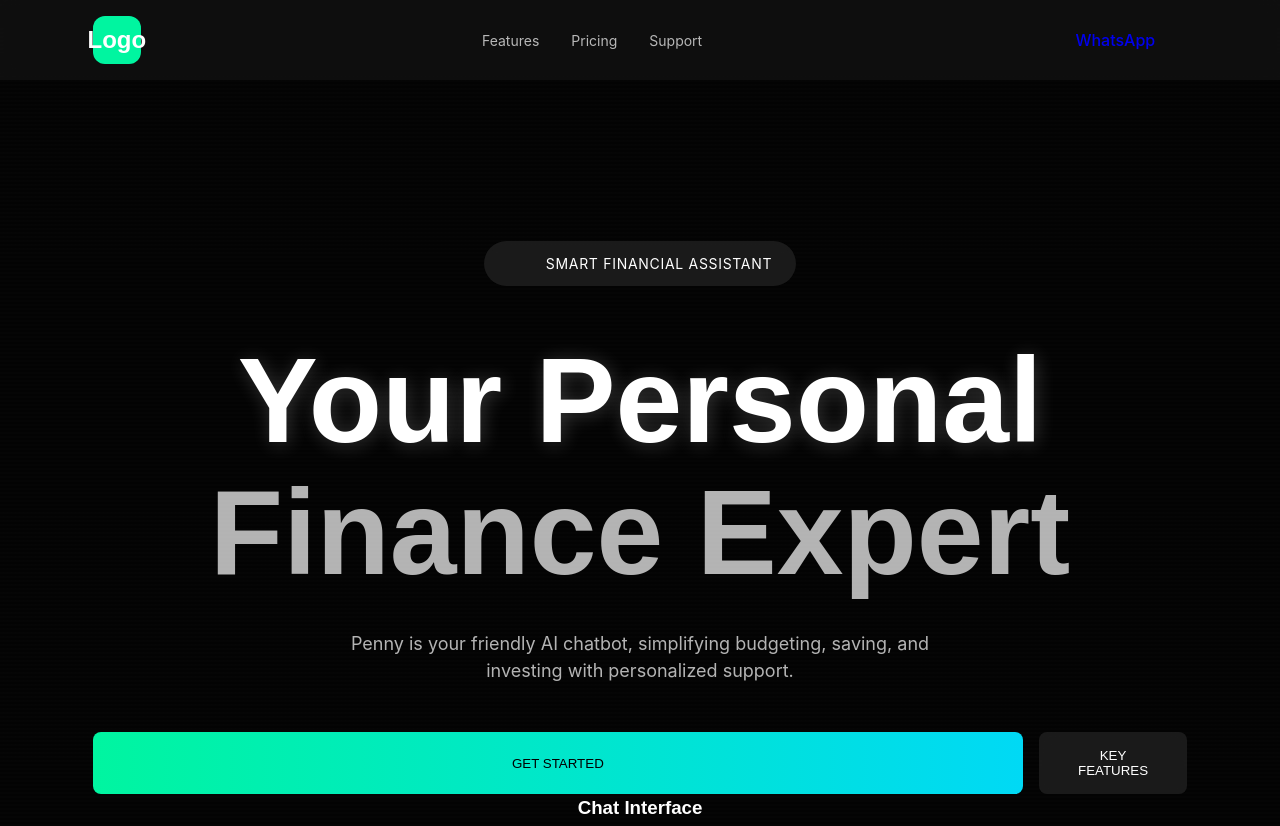
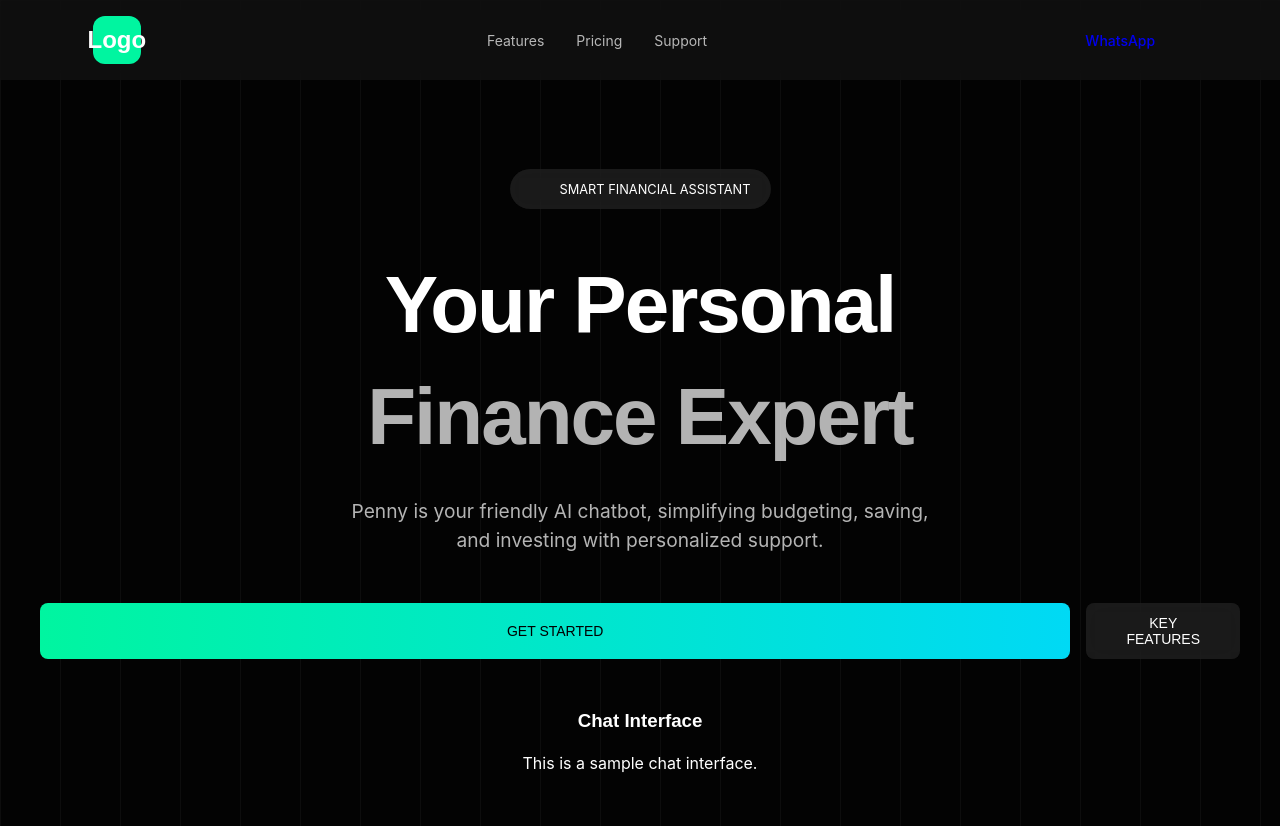
Before and after one commit to rether-io/Site-bolt, a website built with Vite: page index.html in a window 1280 px wide. Shown: the top 826 px of the page. Built offline with nearby package versions, Linux system fonts and the light colour scheme; files whose address does not match are found by name.

Commit message:
Hero section atualizada

```diff
--- a/style.css
+++ b/style.css
@@ -69,75 +69,93 @@ nav {
 }
 
 /* Hero Section */
+/* Todo o CSS original permanece igual até a parte da hero section */
+
 .hero {
+  padding: 5rem 0;
+  background-color: #0A0A0A;
+  background-image:
+    linear-gradient(rgba(0,0,0,0.7), rgba(0,0,0,0.7)),
+    linear-gradient(to right, #2A2A2A 1px, transparent 1px),
+    linear-gradient(to bottom, #2A2A2A 1px, transparent 1px);
+  background-size: 100% 100%, 60px 60px;
+  background-position: center, 0 0;
   min-height: 100vh;
- padding: 10rem 2rem;
   display: flex;
- flex-direction: column;
   align-items: center;
- justify-content: center;
- text-align: center;
- background:
-   linear-gradient(rgba(0,0,0,0.7), rgba(0,0,0,0.7)),
-   repeating-linear-gradient(0deg, transparent, transparent 2px, rgba(42,42,42,0.2) 2px, rgba(42,42,42,0.2) 4px);
 }
 
 .hero-content {
+  position: relative;
+  text-align: center;
+  width: 100%;
   max-width: 1200px;
   margin: 0 auto;
+  padding: 0 20px;
 }
 
 .top-badge {
- background: rgba(42, 42, 42, 0.6);
- backdrop-filter: blur(10px);
- border-radius: 100px;
- padding: 0.75rem 1.5rem;
- font-size: 0.875rem;
- letter-spacing: 0.05em;
- margin-bottom: 3rem;
   display: inline-flex;
   align-items: center;
- gap: 0.5rem;
+  background-color: rgba(42, 42, 42, 0.6);
+  color: #fff;
+  padding: 10px 20px;
+  border-radius: 20px;
+  font-size: 0.8rem;
+  margin-bottom: 3rem;
+  backdrop-filter: blur(10px);
 }
 
 .headline {
- font-size: clamp(3rem, 8vw, 5rem);
- line-height: 1.1;
   margin-bottom: 2rem;
 }
 
-.headline span:first-child {
- color: #fff;
- text-shadow: 2px 2px 20px rgba(255,255,255,0.2);
+.headline-split {
+  font-size: clamp(3rem, 8vw, 5rem);
+  line-height: 1.2;
+  display: block;
+  letter-spacing: -2px;
+  margin-bottom: 1rem;
 }
 
-.headline span:last-child {
+.headline-split span:first-child {
+  color: white;
   display: block;
- color: rgba(255,255,255,0.7);
+  margin-bottom: 1rem;
+}
+
+.headline-split span:last-child {
+  color: rgba(255, 255, 255, 0.7);
+  display: block;
 }
 
 .subtitle {
- color: rgba(255,255,255,0.7);
- font-size: 1.125rem;
+  font-size: 1.2rem;
+  margin-bottom: 3rem;
+  opacity: 0.7;
   max-width: 600px;
- margin: 0 auto 3rem;
+  margin-left: auto;
+  margin-right: auto;
+  line-height: 1.5;
 }
 
-/* Buttons */
 .hero-buttons {
   display: flex;
+  justify-content: center;
   gap: 1rem;
- justify-content: center;
+  margin-bottom: 3rem;
 }
 
 .btn {
- padding: 1rem 2rem;
+  display: inline-block;
+  padding: 0.75rem 2rem;
+  text-decoration: none;
   border-radius: 8px;
+  cursor: pointer;
+  transition: all 0.2s;
   font-weight: 500;
   border: none;
- cursor: pointer;
- transition: all 0.2s;
- text-decoration: none;
+  font-size: 0.875rem;
 }
 
 .btn-primary {
@@ -155,6 +173,8 @@ nav {
   transform: translateY(-2px);
   box-shadow: 0 10px 20px rgba(0,0,0,0.2);
 }
+
+/* O resto do CSS original permanece igual */
 
 /* Features Section */
 .features {
```
Lines whose indentation alone changed are shown as unchanged.
